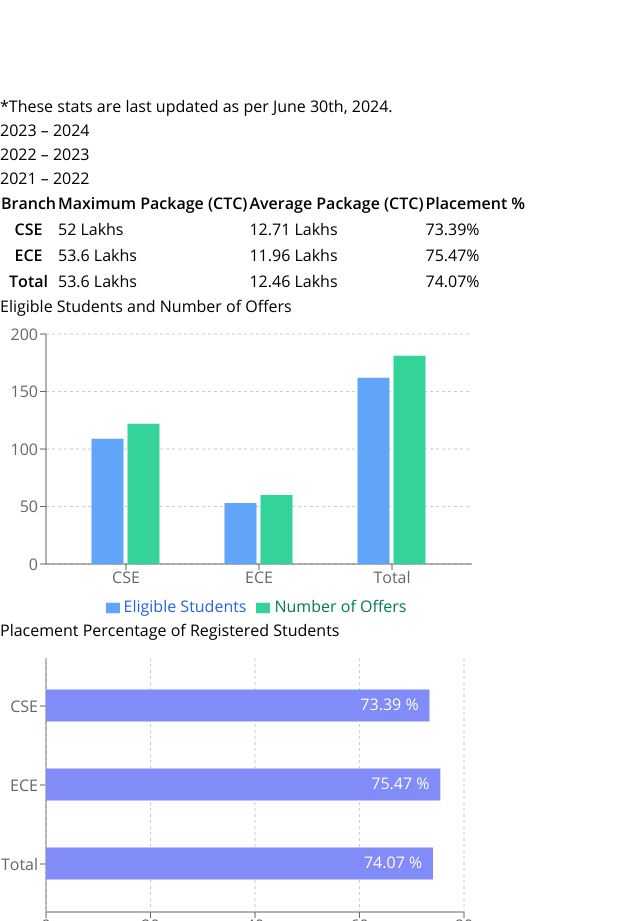
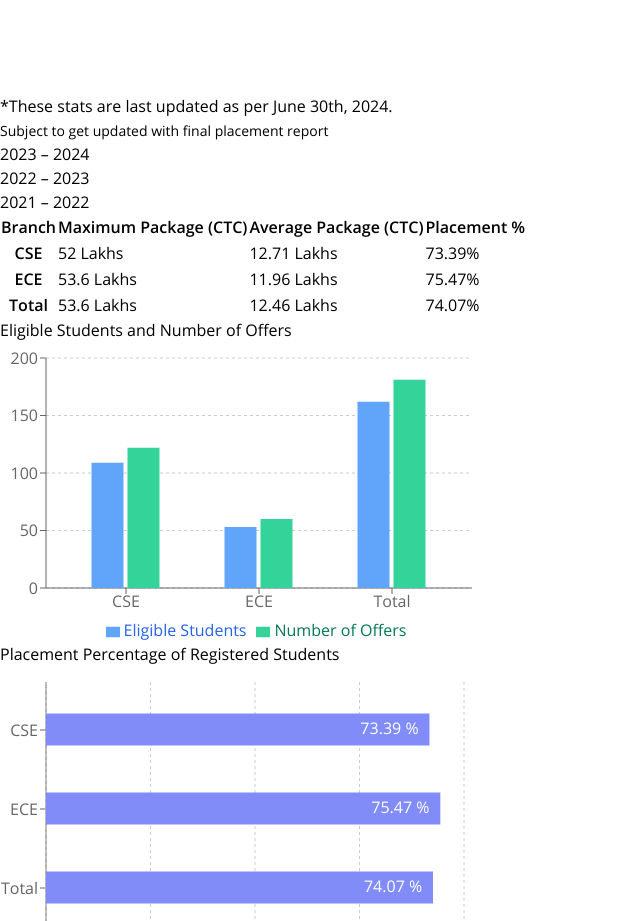
Before and after one commit to TNPCell-IIITKota/tnp-iiit-kota, a Next.js app: page / in a window 1280 px wide. Shown: the part 3360-4281 px from the top of the page, without its empty margins (0-640 px from the left). Built offline with nearby package versions, Linux system fonts and the light colour scheme.

Commit message:
feat(2024): 2024 stats update

```diff
--- a/components/Stats.tsx
+++ b/components/Stats.tsx
@@ -30,7 +30,10 @@ const Stats: React.FC = () => (
               />
             </svg>
           </a>
-          <p cx="additional-info">*These stats are last updated as per June 30th, 2024.</p>
+          <p cx="additional-info">*These stats are last updated as per June 30th, 2024. </p>
+          <span style={{ fontSize: '14px' }}>
+            Subject to get updated with final placement report{' '}
+          </span>
         </div>
       </div>
       <Tabs />
```
